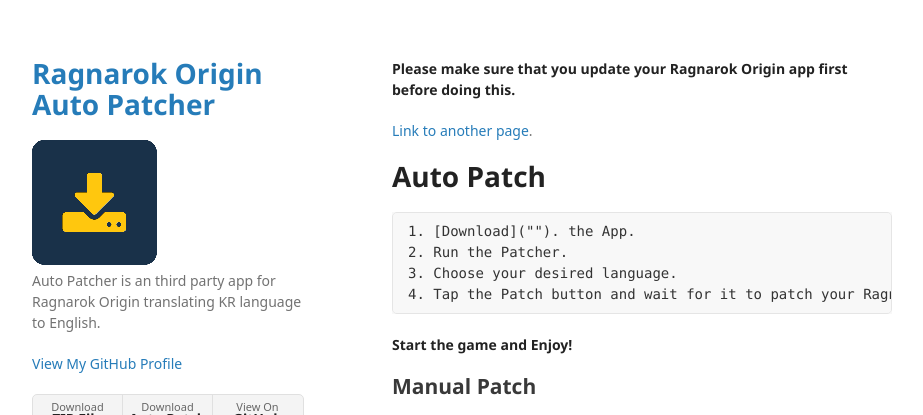
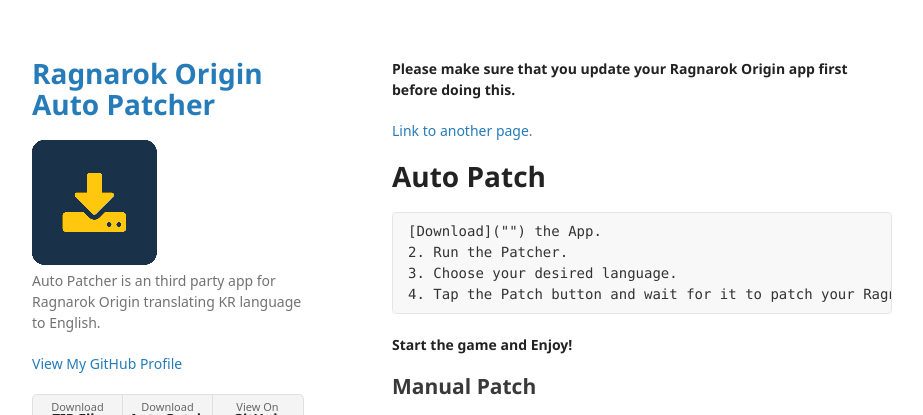
Before and after one commit to RO-ENPatcher/RO-ENPatcher.github.io, a Jekyll site: the page built from index.md, in a window 1280 px wide and 900 px high. Shown: the top 415 px of the window, without its empty margins (178-1101 px from the left). Built offline with Jekyll 4.4.1, drawn with Linux system fonts in a browser that asks for light colours; some web fonts are replaced.

Commit message:
Update index.md

````diff
--- a/index.md
+++ b/index.md
@@ -9,7 +9,7 @@ layout: default
 # Auto Patch
 
 ```
-1. [Download](""). the App.
+[Download]("") the App.
 2. Run the Patcher.
 3. Choose your desired language.
 4. Tap the Patch button and wait for it to patch your Ragnarok Origin app.
````
